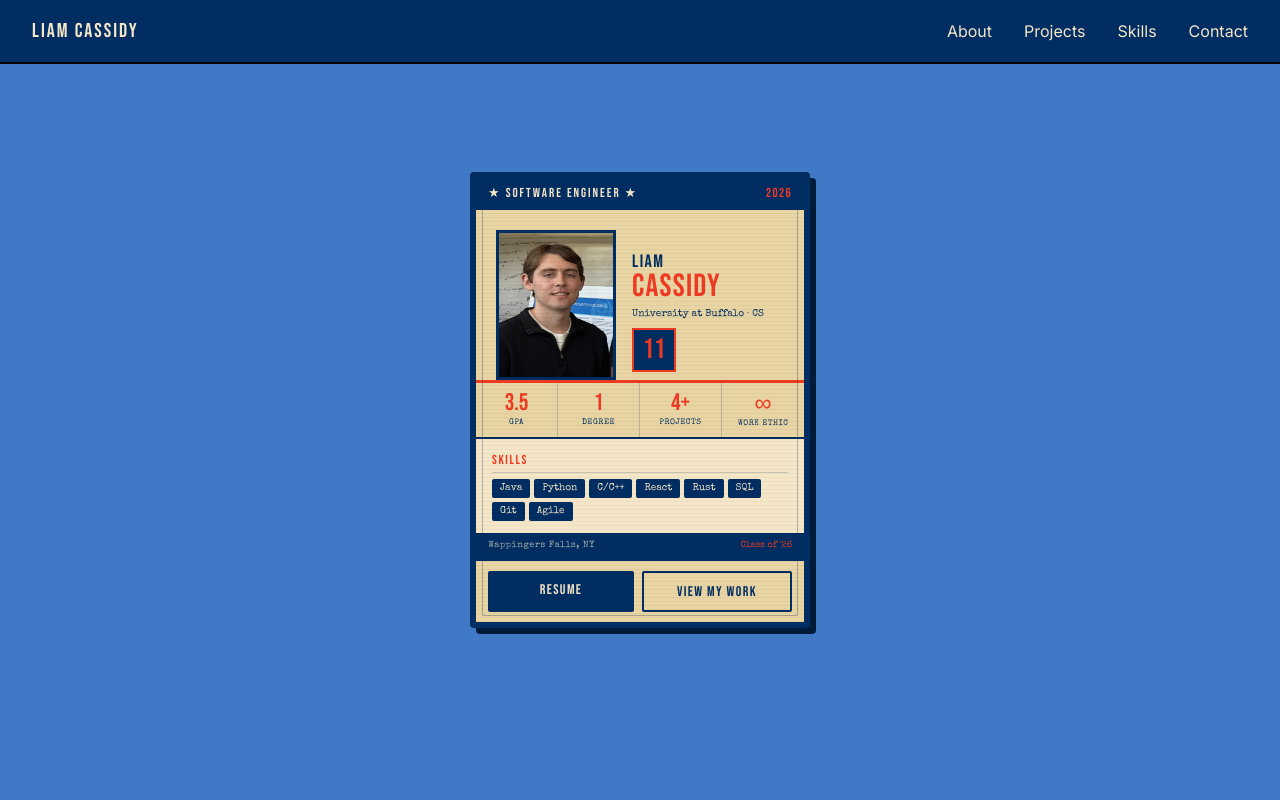
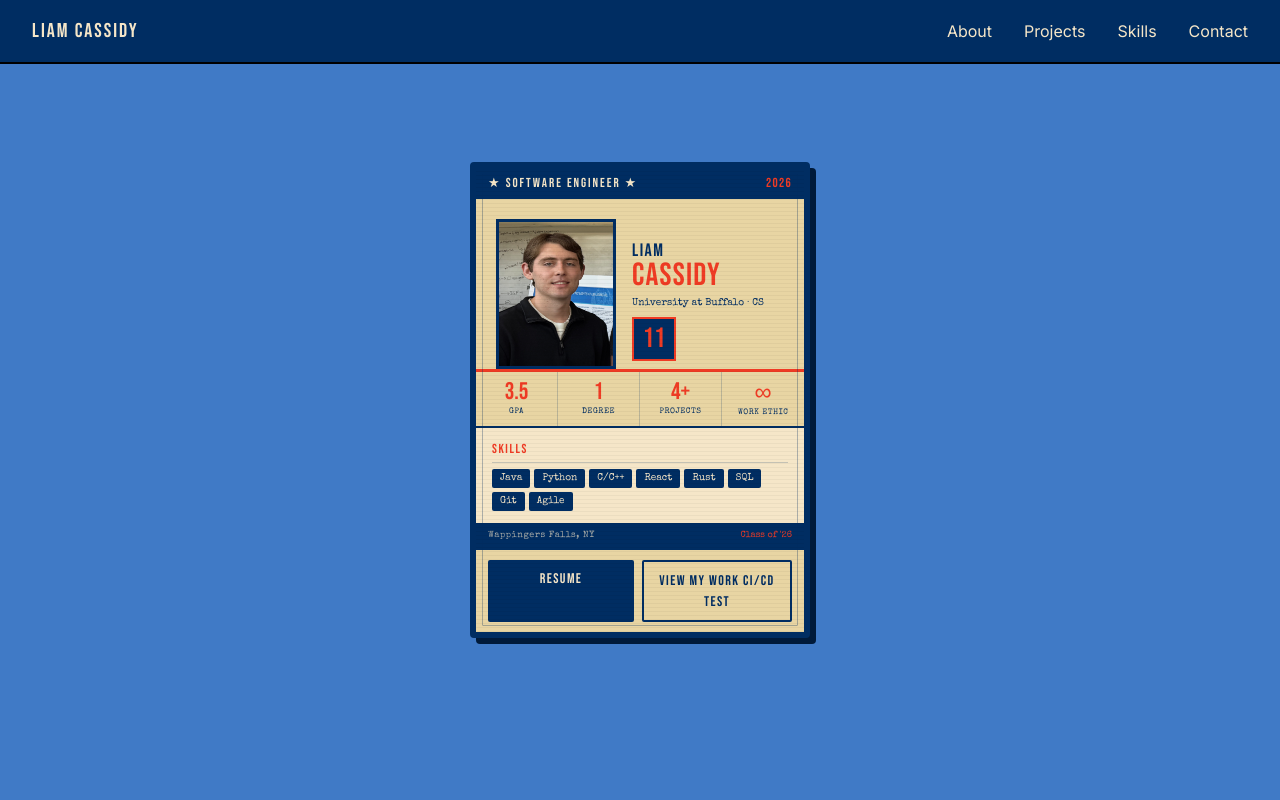
Before and after one commit to liam-cassidy11/portfolio, a React (Vite) app: page / in a window 1280 px wide. Shown: the top 800 px of the page. Built offline with nearby package versions, Linux system fonts and the light colour scheme.

Commit message:
Test automatic deployment

```diff
--- a/src/components/Hero.jsx
+++ b/src/components/Hero.jsx
@@ -150,7 +150,7 @@ function Hero() {
               border: '2px solid #002D62', borderRadius: '2px',
               textDecoration: 'none', cursor: 'pointer'
             }}>
-              View My Work
+              View My Work CI/CD TEST
             </a>
           </div>
 
```
